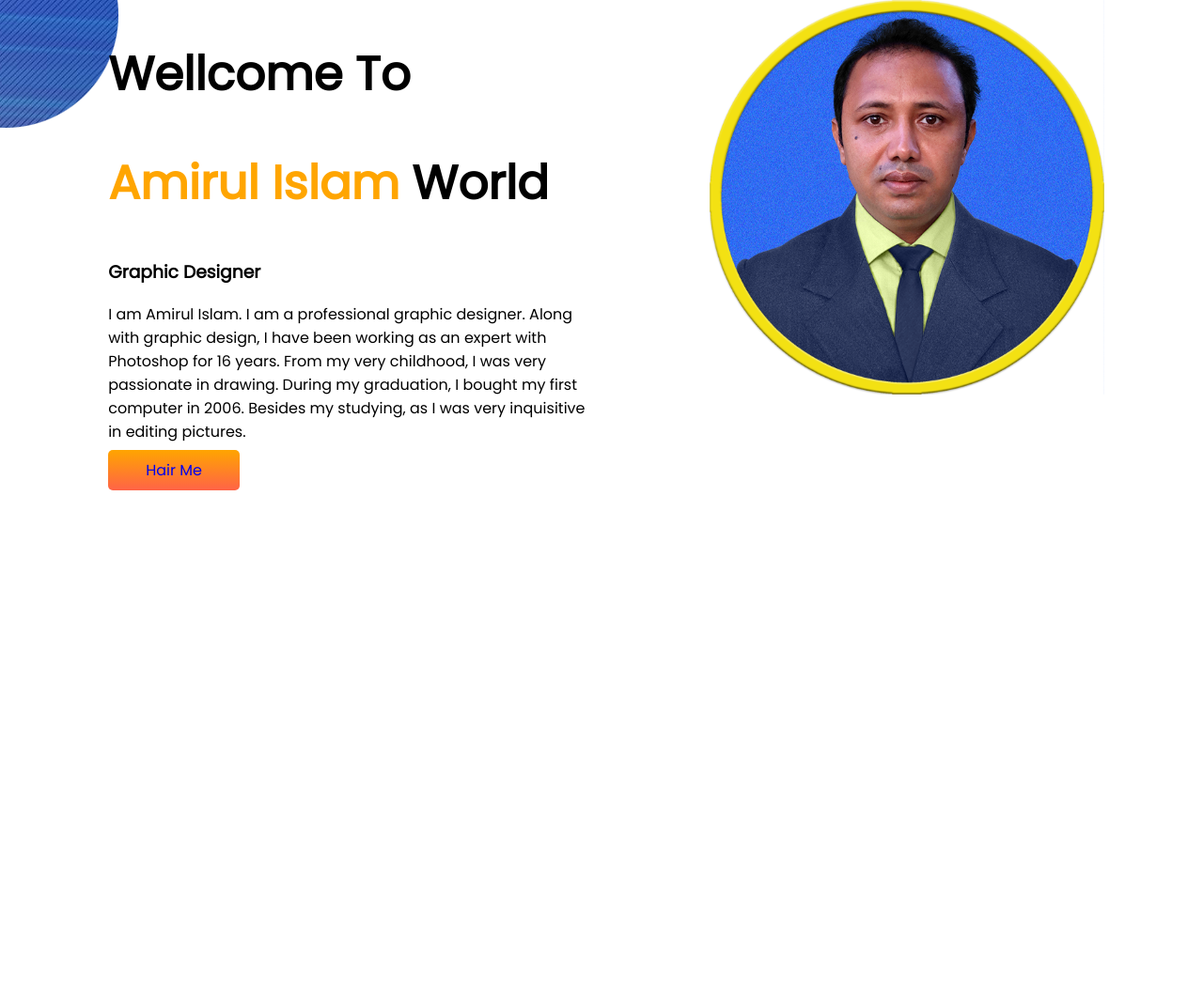
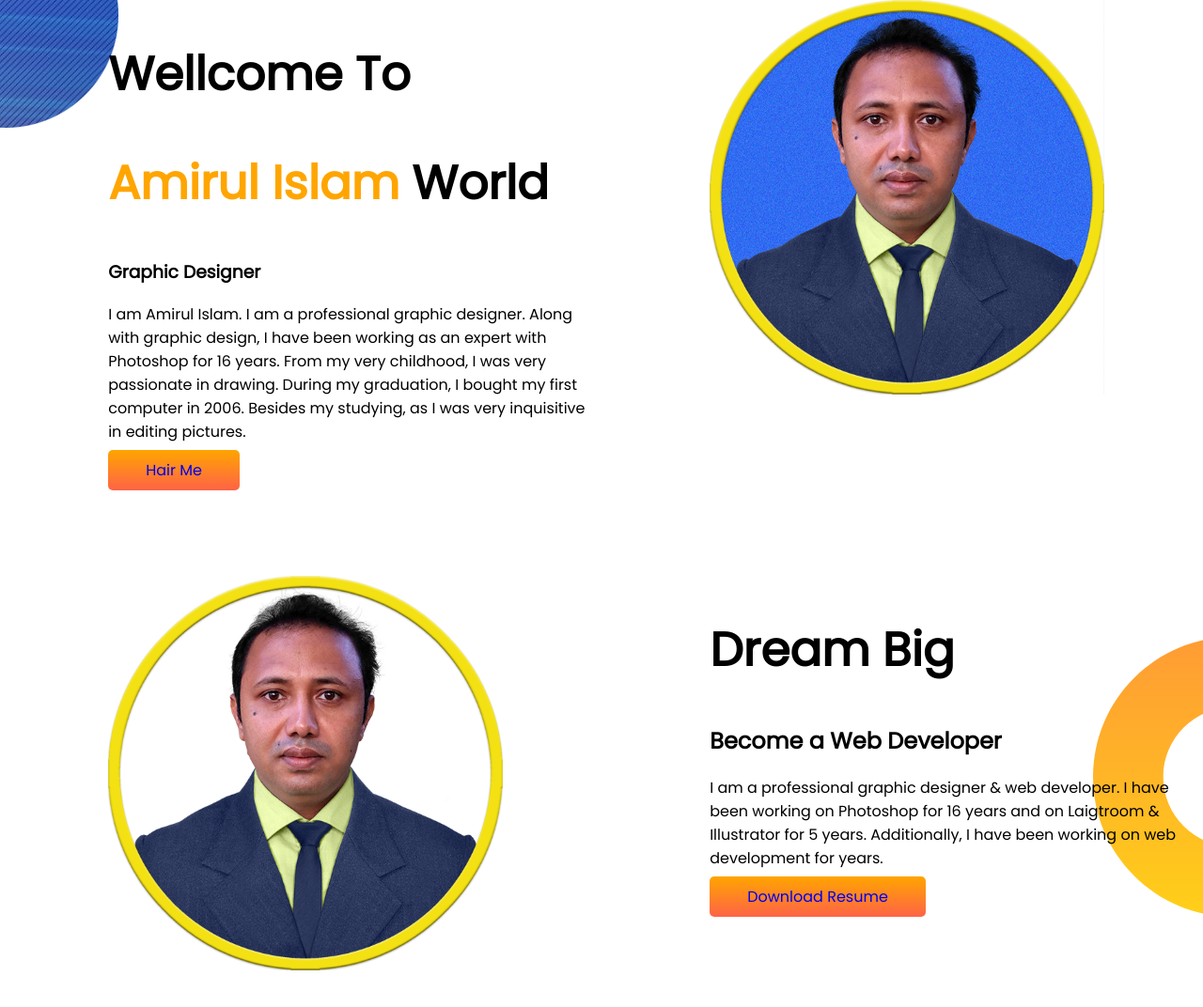
Before and after one commit to Amirulmath/Amir-port2, a plain HTML site: page index.html in a window 1280 px wide. Shown: the whole page at 94% size. Before the commit the page ends 800 px from the top, so only its background shows below. Drawn offline with Linux system fonts and the light colour scheme.

Commit message:
Changes2

```diff
--- a/index.html
+++ b/index.html
@@ -31,6 +31,20 @@
             <img src="images/Amir-p1.png" alt="">
         </div>
     </section>
+    <section class="Dream-big">
+        <div class="Half-wd">
+            <img src="images/Amir-p2.png" alt="">
+        </div>
+        <div class="Half-wd">
+            <h1>Dream Big</h1>
+            <h2>Become a Web Developer</h2>
+            <p>I am a professional graphic designer & web developer. I have been working on Photoshop for 16 years and
+                on Laigtroom & Illustrator for 5 years. Additionally, I have been working on web development for years.
+            </p>
+            <a class="link-button" target="_blank" href="https://www.linkedin.com/in/amirul-islam-0b531822b/">Download
+                Resume</a>
+        </div>
+    </section>
 </body>
 
 </html>
--- a/style.css
+++ b/style.css
@@ -14,6 +14,7 @@ h1 {
 
 section {
     display: flex;
+    margin-bottom: 100px;
 }
 
 .Half-wd {
@@ -36,3 +37,9 @@ section {
     background-image: url(images/Bpic.png);
     background-repeat: no-repeat;
 }
+
+.Dream-big {
+    background-image: url(images/dream-bg.png);
+    background-repeat: no-repeat;
+    background-position: right;
+}
```
